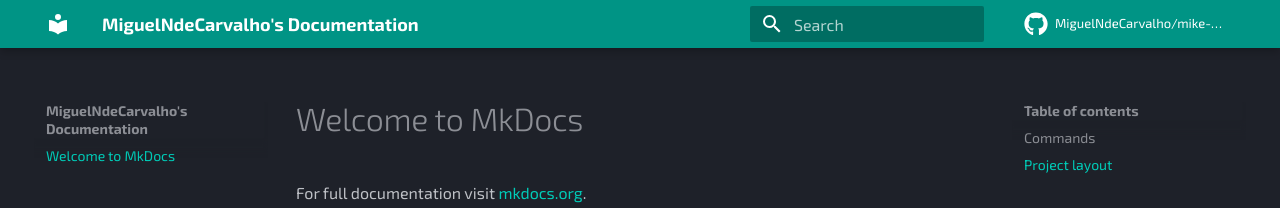
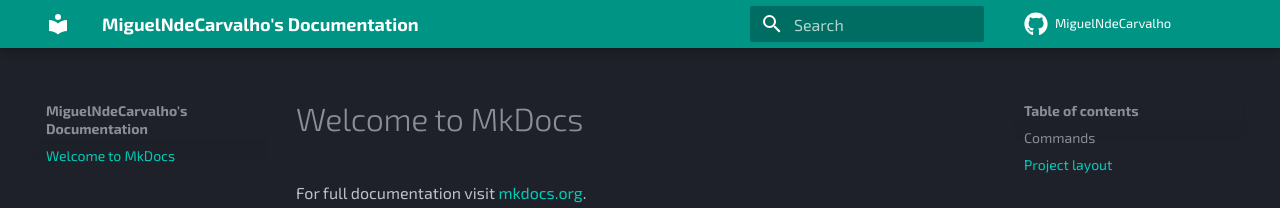
Before and after one commit to MiguelNdeCarvalho/mike-docs, an MkDocs documentation site: the page built from docs/index.md, in a window 1280 px wide. Shown: the top 208 px of the page. Built offline with MkDocs 1.6.1 and Material for MkDocs 9.7.7, drawn with Linux system fonts in a browser that asks for light colours; comment, search, counter and statistics services are not loaded.

Commit message:
mkdocs.yml: Showcase my profile instead of docs repo

```diff
--- a/mkdocs.yml
+++ b/mkdocs.yml
@@ -4,8 +4,8 @@
 site_author: MiguelNdeCarvalho
 site_description: >-
   Where the documentation of all of my projects is.
-repo_name: MiguelNdeCarvalho/mike-docs
-repo_url: https://github.com/MiguelNdeCarvalho/mike-docs
+repo_name: MiguelNdeCarvalho
+repo_url: https://github.com/MiguelNdeCarvalho/
 edit_uri: ""
 copyright: Copyright &copy; 2021 MiguelNdeCarvalho
 
```
